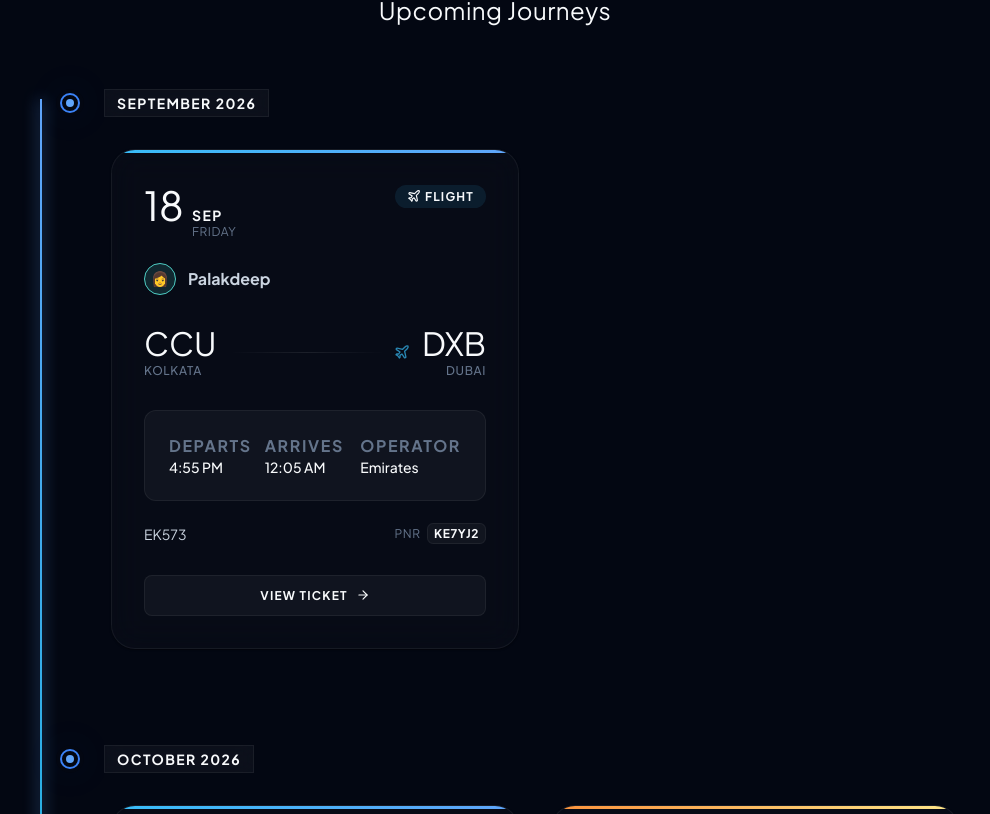
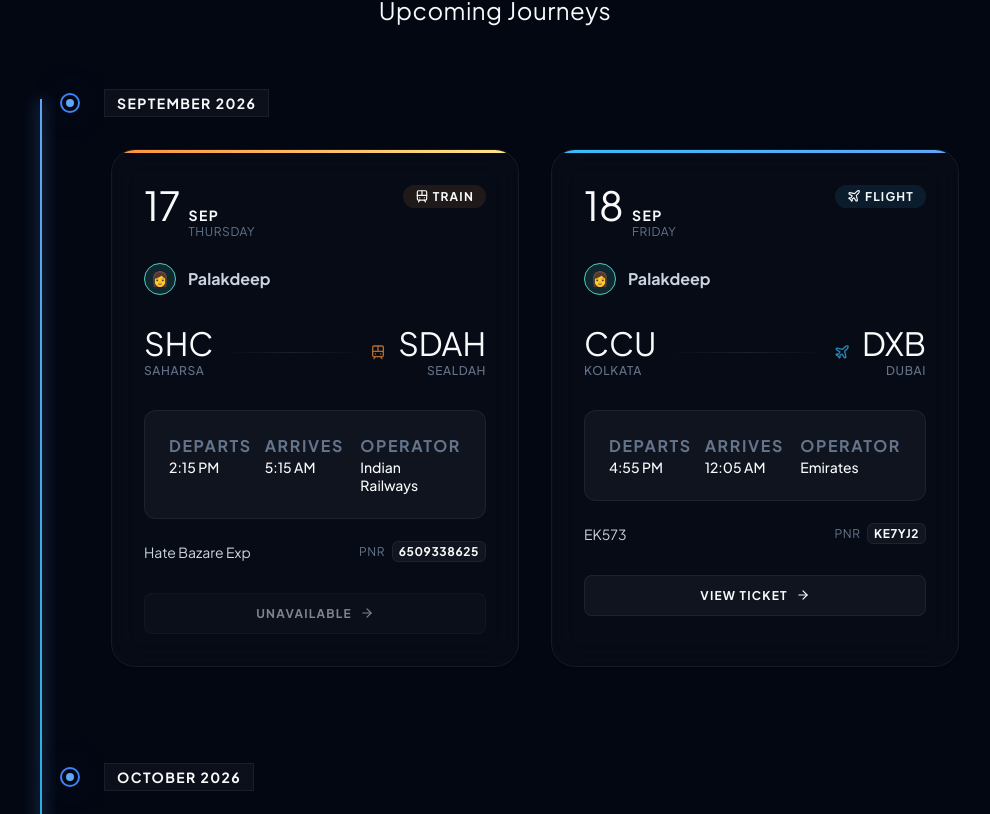
Before and after one commit to gagu00000/family-travel-dashboard, a React (Vite) app: page / in a window 1280 px wide. Shown: the part 1986-2800 px from the top of the page, without its empty margins (145-1135 px from the left). Built offline with nearby package versions, Linux system fonts and the light colour scheme.

Commit message:
feat: Add new ticket for Palakdeep (Saharsa to Sealdah on 17 Sep)

```diff
--- a/src/data/tickets.js
+++ b/src/data/tickets.js
@@ -8,6 +8,27 @@
  */
 
 export const tickets = [
+  {
+    id: "ticket-00",
+    passenger: "Palakdeep",
+    passengerFull: "Palakdeep Kaur",
+    type: "train",
+    from: "Saharsa",
+    fromCode: "SHC",
+    to: "Sealdah",
+    toCode: "SDAH",
+    date: "2026-09-17",
+    departureTime: "14:15",
+    arrivalDate: "2026-09-18",
+    arrivalTime: "05:15",
+    operator: "Indian Railways",
+    number: "13164",
+    trainName: "Hate Bazare Exp",
+    bookingReference: "6509338625",
+    classType: "AC 2 Tier (2A)",
+    file: null,
+    fileType: null,
+  },
   {
     id: "ticket-01",
     passenger: "Palakdeep",
```
